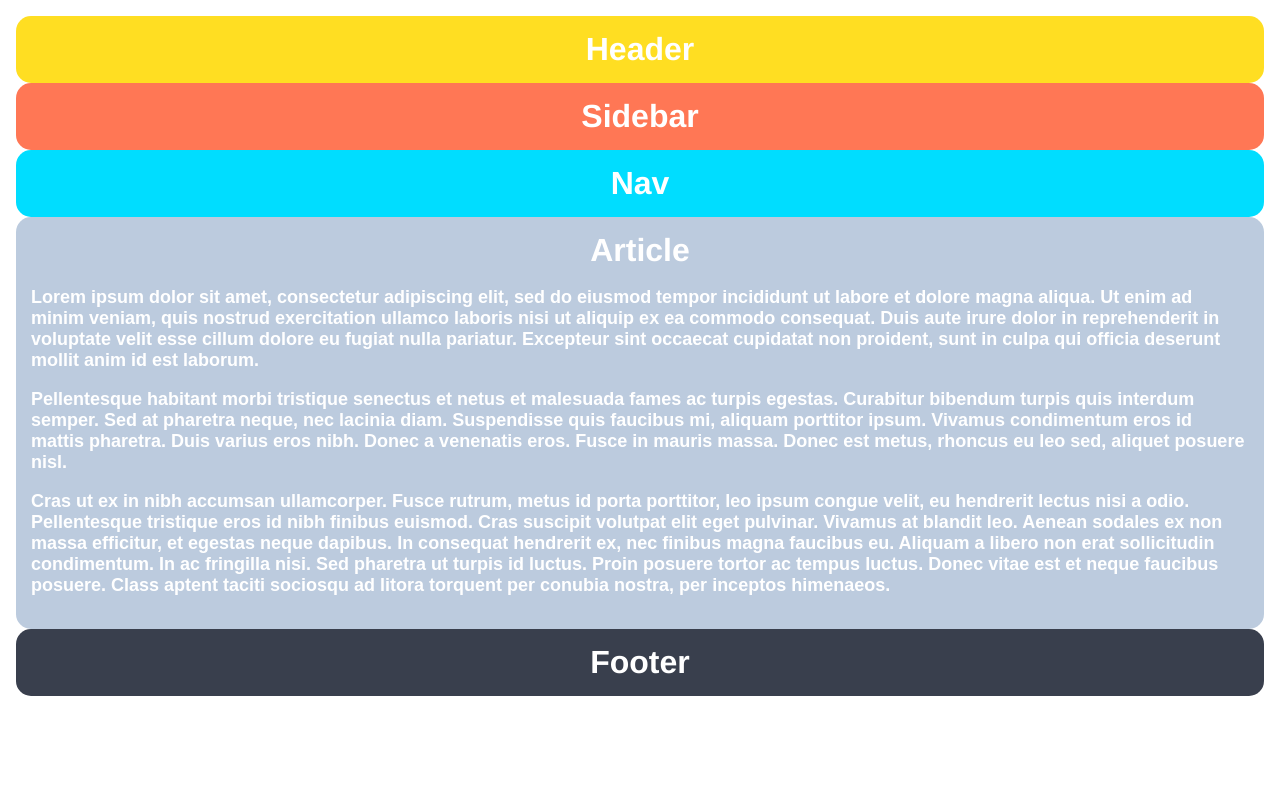
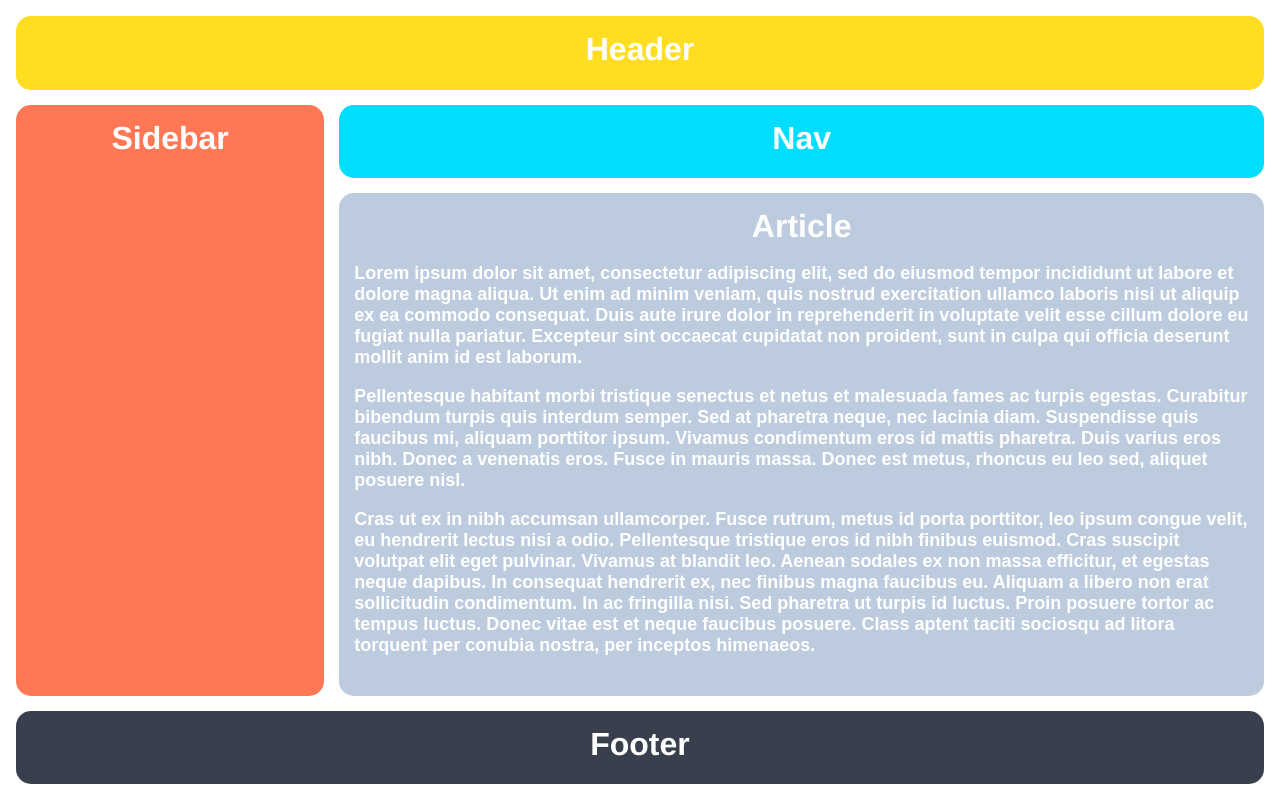
Before and after one commit to NikolaKasabov/odin-project-exercises, a plain HTML site: page 1.Foundations/css-exercises/grid/02-grid-layout-2/index.html in a window 1280 px wide. Drawn offline with Linux system fonts and the light colour scheme.

Commit message:
grid exercise 2 completed

```diff
--- a/1.Foundations/css-exercises/grid/02-grid-layout-2/style.css
+++ b/1.Foundations/css-exercises/grid/02-grid-layout-2/style.css
@@ -8,6 +8,10 @@ body, html {
   height: 100%;
   padding: 16px;
   box-sizing: border-box;
+
+  display: grid;
+  grid-template-columns: 1fr 3fr;
+  gap: 15px;
 }
 
 .container div {
```
